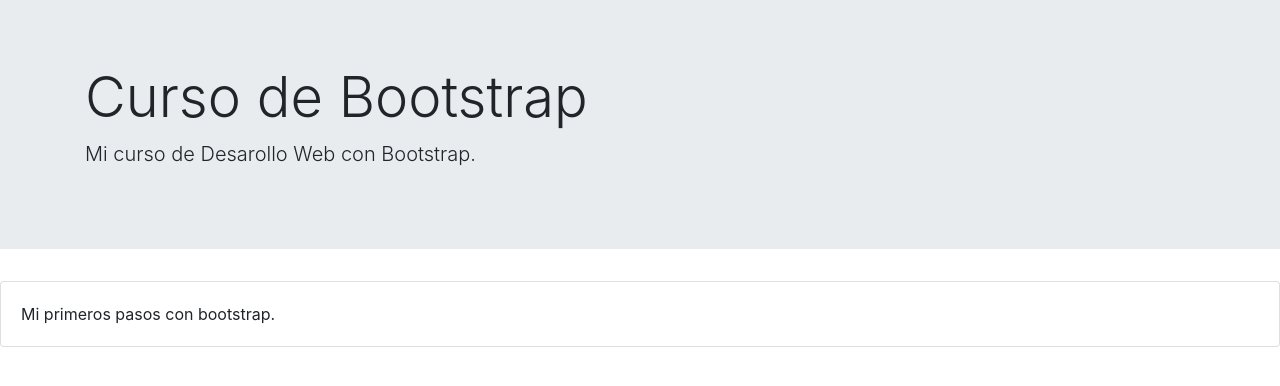
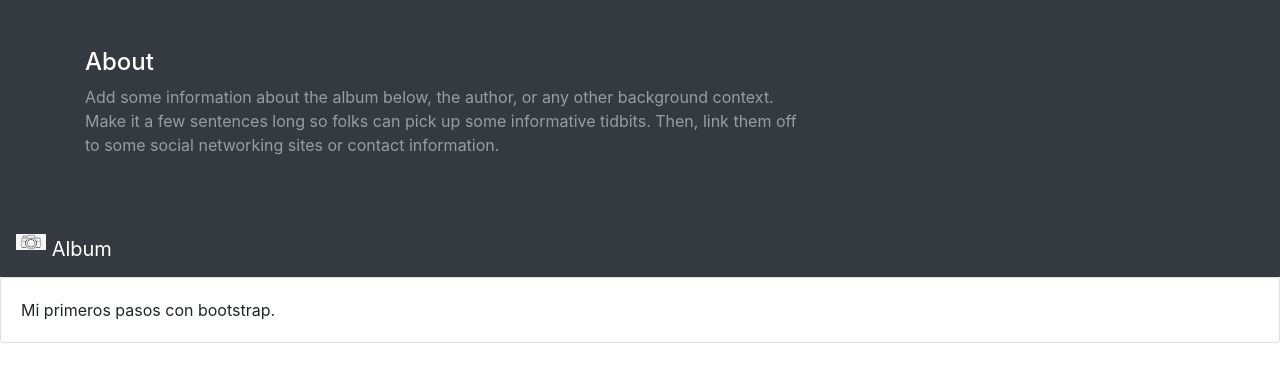
Before and after one commit to mtrejo17/miProyecto, a plain HTML site: page index.html in a window 1280 px wide. Drawn offline with Linux system fonts and the light colour scheme.

Commit message:
avance de estilado

```diff
--- a/index.html
+++ b/index.html
@@ -9,12 +9,25 @@
 </head>
 <body>
     <header>
-        <div class="jumbotron jumbotron-fluid">
-            <div class="container">
-              <h1 class="display-4">Curso de Bootstrap</h1>
-              <p class="lead">Mi curso de Desarollo Web con Bootstrap.</p>
-            </div>
+          <div class="bg-dark collapse show p-5">
+              <div class="container">
+                  <div class="row">
+                      <div class="col-8">
+                          <h4 class="text-white">About</h4>
+                          <p class="text-white-50">
+                            Add some information about the album below, the author, or any other background context. Make it a few sentences long so folks can pick up some informative tidbits. Then, link them off to some social networking sites or contact information.
+                          </p>
+                      </div>
+                      <div class="col-4"></div>
+                  </div>
+              </div>
           </div>
+          <nav class="navbar navbar-dark bg-dark shadow-sm">
+            <a class="navbar-brand" href="#">
+              <img src="./assets/img/camera.png" width="30" class="d-inline-block align-top" alt="">
+              Album
+            </a>
+          </nav>
     </header>
     <section>
         <div class="card">
```
Also changed, not shown: assets/img/camera.png (added).
